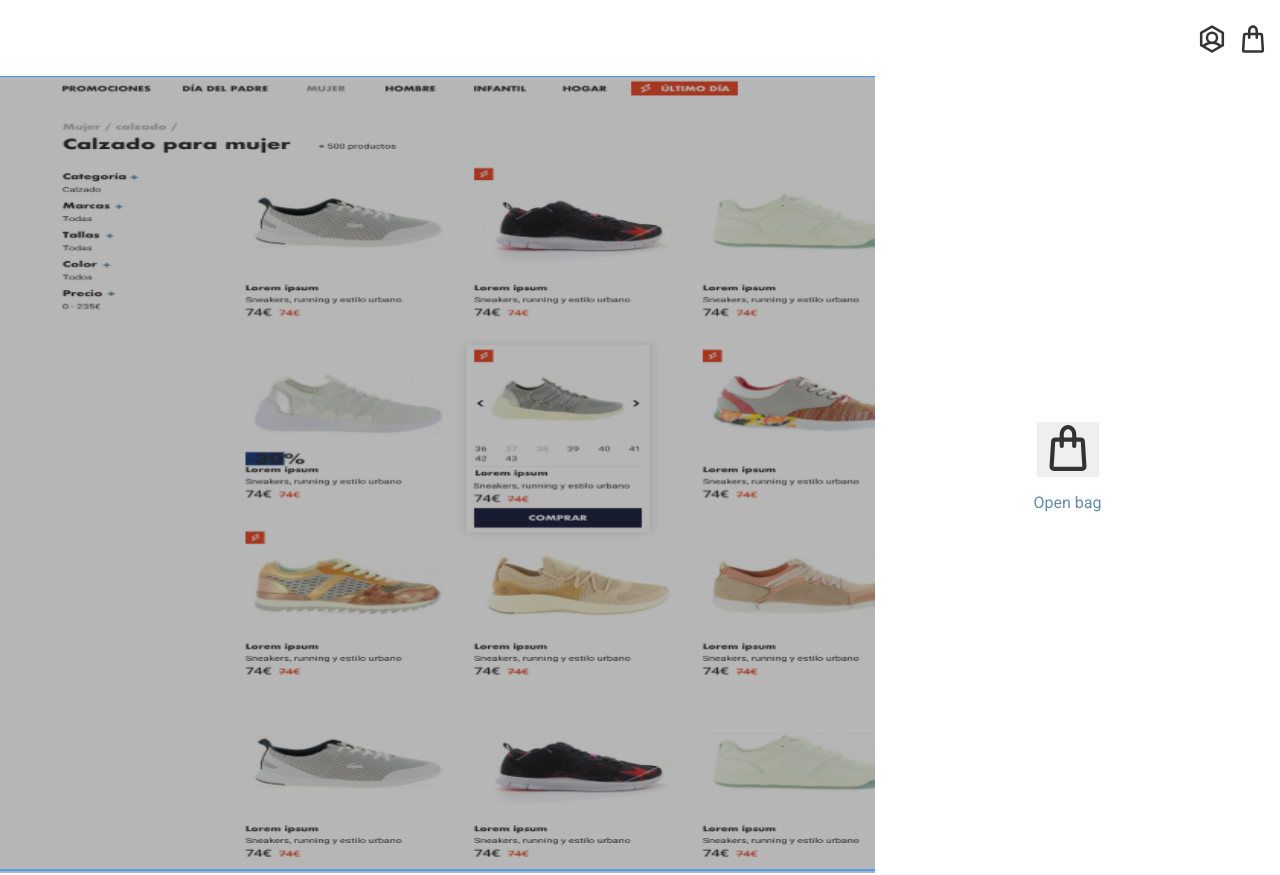
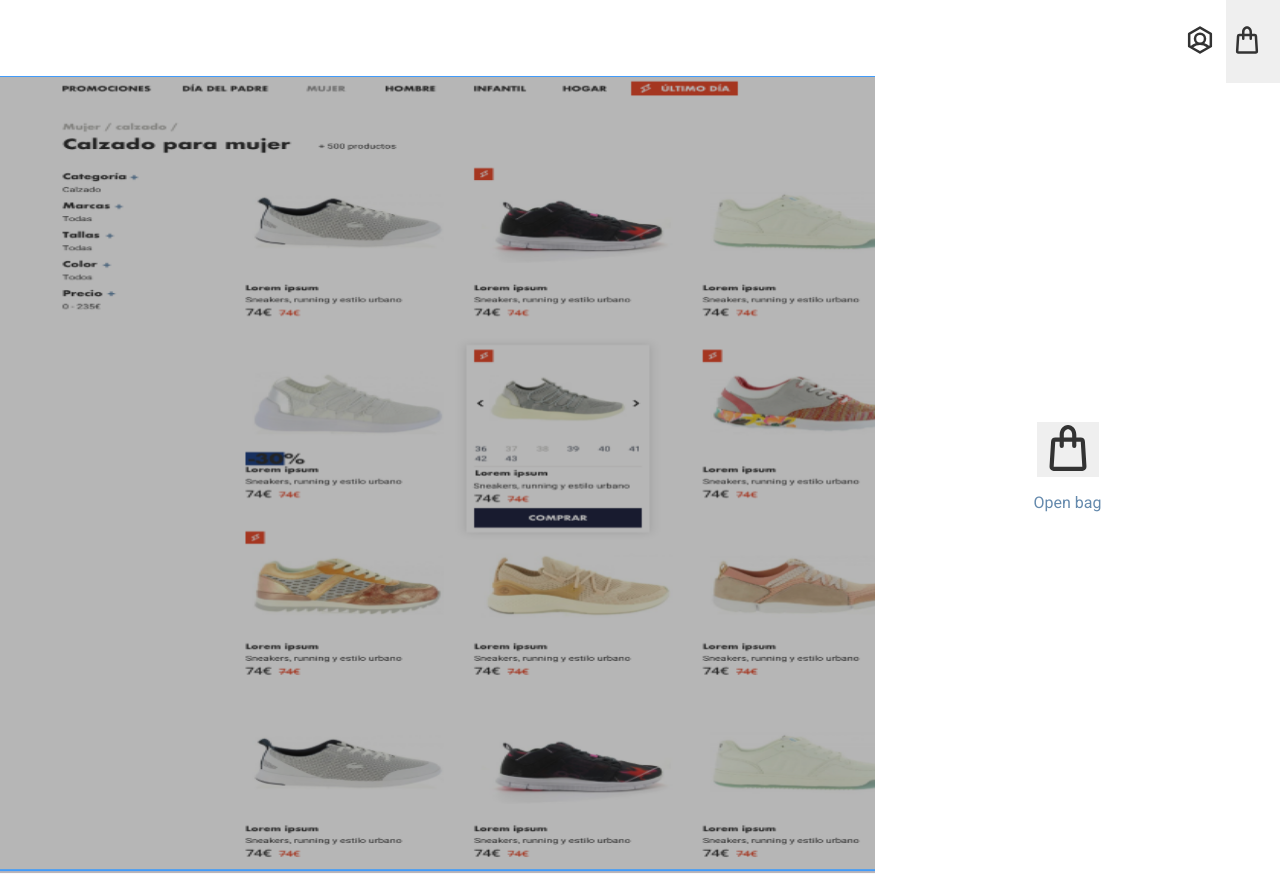
Before and after one commit to natalia-pn/Ecommerce-shopping-cart, a React (Create React App) app: page / in a window 1280 px wide. Built offline with nearby package versions, Linux system fonts and the light colour scheme.

Commit message:
Finnish show/close bag functionality

```diff
--- a/src/App.js
+++ b/src/App.js
@@ -41,8 +41,9 @@ class App extends Component {
     this.state = {
       total: 3,
       productsArray: productsList,
-      showBag: 'Shopping-bag__container',
-      actionContainer: 'Open-bag__action-container'
+      showBagClass: 'Shopping-bag__container',
+      actionContainer: 'Open-bag__action-container',
+      showBag: false
     }
   }
 
@@ -78,24 +79,40 @@ class App extends Component {
     this.setState({productsArray: productsList})
   }
 
+  toggleBag = () => {
+    this.setState(prevState=> ({
+      showBag: !this.state.showBag
+    }));
+  }
+
   triggerShoppingBag = () => {
-    console.log('click')
-    this.setState(prevState => ({
-      showBag: 'Shopping-bag__container-in',
-      actionContainer: 'Open-bag__action-container-none'
-    }));
+    const { showBag } = this.state;
+    this.toggleBag();
+
+    if (showBag === true) {
+      this.setState(prevState => ({
+        showBagClass: 'Shopping-bag__container-in',
+        actionContainer: 'Open-bag__action-container-none'
+      }));
+
+    } else {
+      this.setState(prevState => ({
+        showBagClass: 'Shopping-bag__container',
+        actionContainer: 'Open-bag__action-container'
+      }));
+    }
   }
 
   render() {
     const { addTotalProducts, deductTotalProducts, removeProduct, triggerShoppingBag } = this;
-    const { total, productsArray, showBag, actionContainer } = this.state;
+    const { total, productsArray, showBagClass, actionContainer } = this.state;
 
     return (
       <div className="App">
         <header className="App-header">
           <img src={user} className="User-account" alt="user account"></img>
 
-          <img src={bag} className="Shopping-bag" alt="shopping bag"></img>
+          <button className="Bag__trigger" onClick={triggerShoppingBag}><img src={bag} className="Shopping-bag" alt="shopping bag"></img></button>
         </header>
 
         <main className="Main-section">
@@ -107,7 +124,7 @@ class App extends Component {
             <p className="Open-bag_call">Open bag</p>
           </div>
 
-          <div className={showBag}>
+          <div className={showBagClass}>
             <div className="Shopping-bag__summary">
               <p className="Items-quantity">{`Tu cesta (${total} productos)`}</p>
 
--- a/src/styles/_header.scss
+++ b/src/styles/_header.scss
@@ -11,6 +11,12 @@
     margin: 24px 11px 24px 0;
 
 }
+
+.Bag__trigger {
+    border: none;
+    outline: none;
+}
+
 .Shopping-bag {
     width: 30px;
     height: 30px;
--- a/src/styles/_main.scss
+++ b/src/styles/_main.scss
@@ -1,7 +1,7 @@
-
 .Main-section {
     display: flex;
 }
+
 .Products-display {
     width: 875px;
     height: 100vh;
@@ -31,10 +31,9 @@
     color: $black;
 }
 
-
-
 .Open-bag__trigger {
     border: none;
+    outline: none;
 }
 
 .Open-bag__image {
@@ -49,10 +48,6 @@
 .Shopping-bag__container {
     width: 375px;
     margin: 70px 15px 17px;
-
-    // position: relative;
-    // z-index: -1;
-    // right: -650px;
     transition: all 2s ease-in;
     -webkit-transition: all 2s ease-in-out; /** Chrome & Safari **/
     -moz-transition: all 2s ease-in-out; /** Firefox **/
@@ -70,12 +65,10 @@
     -o-transition: all 2s ease-in-out; /** Opera **/
 }
 
-
 .Shopping-bag__summary {
     padding-left: 15px;
     font-size: 14px;
 }
-
 
 .Items-quantity {
     font-size: 20px;
```
